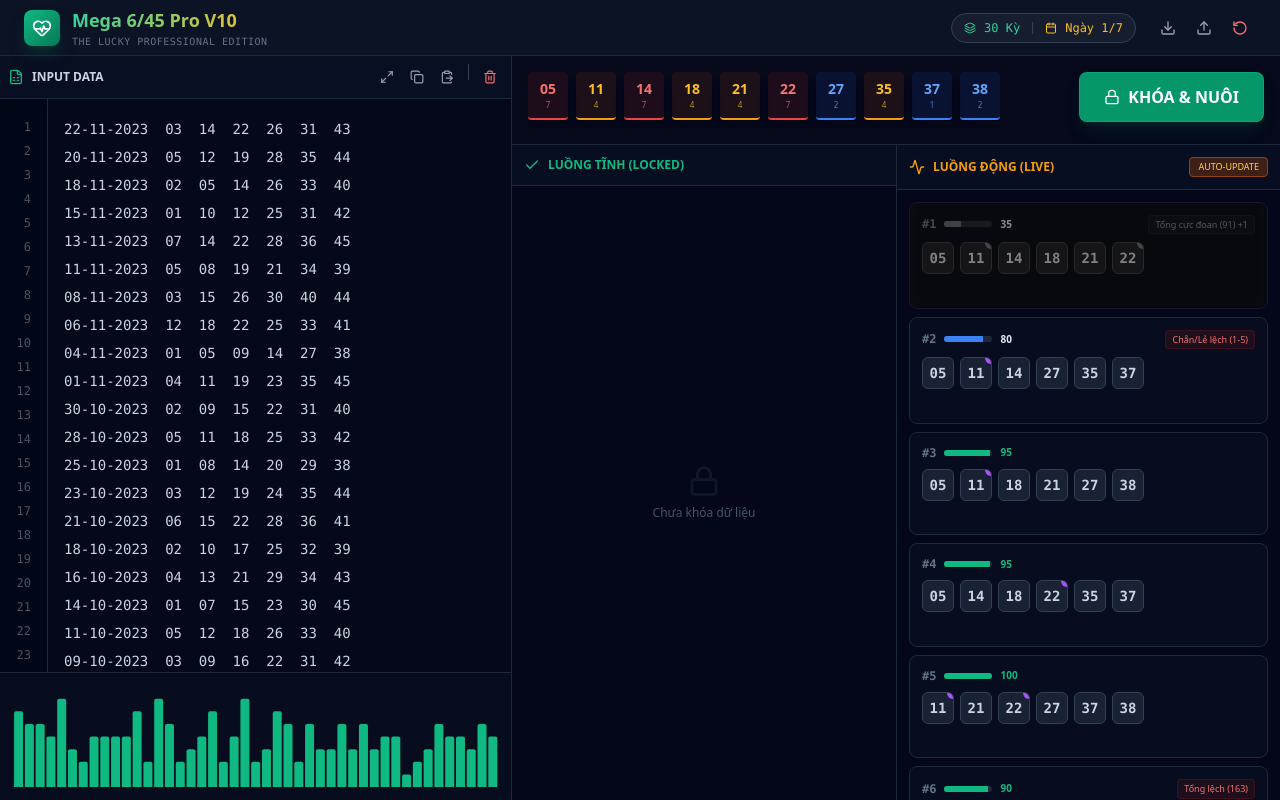
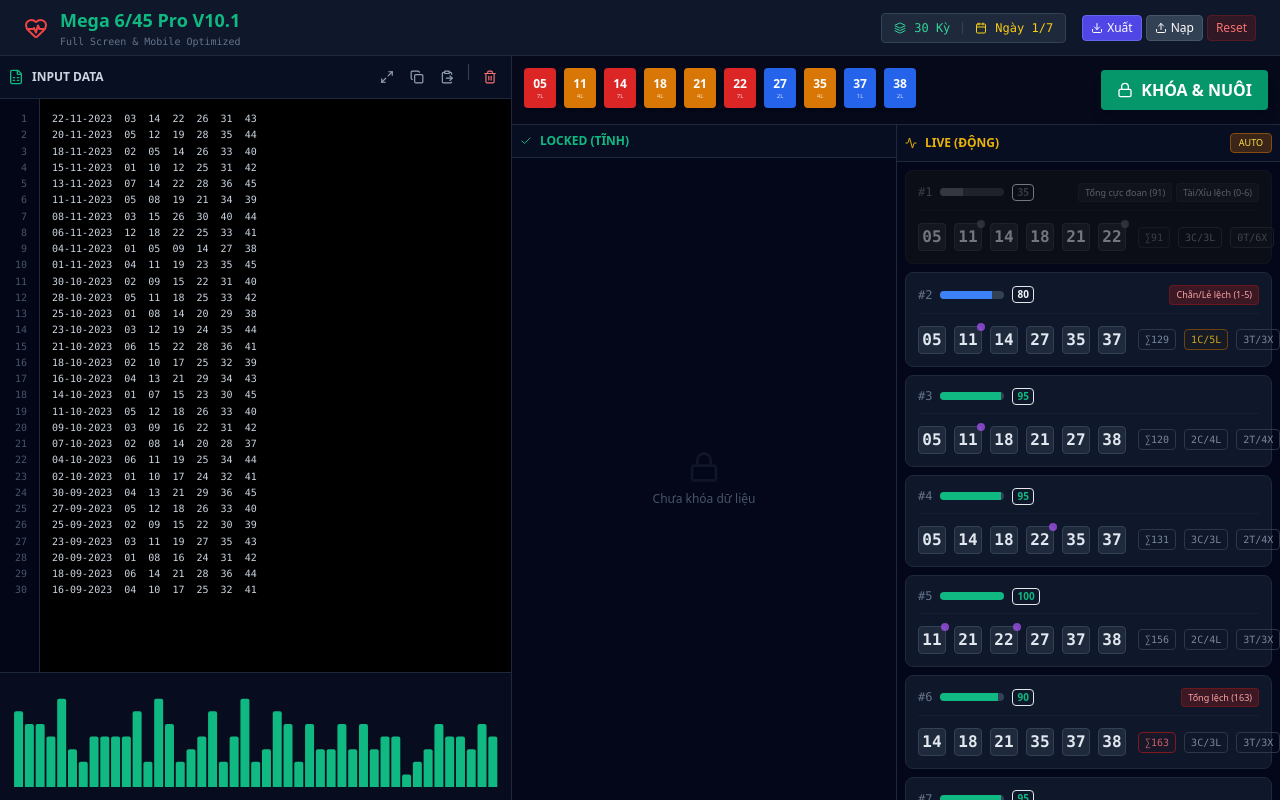
Before and after one commit to Juniorpaven/mega645-app, a React (Vite) app: page / in a window 1280 px wide. Built offline with nearby package versions, Linux system fonts and the light colour scheme.

Commit message:
nâng cấp V10.2 giu nguyen giao dien cu

```diff
--- a/src/App.tsx
+++ b/src/App.tsx
@@ -345,15 +345,15 @@ const Mega645AnalyzerV10 = () => {
     let color = 'bg-slate-500';
     if (status === 'EXCELLENT') color = 'bg-emerald-500';
     if (status === 'GOOD') color = 'bg-blue-500';
-    if (status === 'WARNING') color = 'bg-amber-500';
+    if (status === 'WARNING') color = 'bg-yellow-500';
     if (status === 'BAD') color = 'bg-red-500';
 
     return (
-      <div className="flex items-center gap-2" title={`Score: ${score}`}>
-        <div className="w-12 h-1.5 bg-slate-800 rounded-full overflow-hidden">
+      <div className="flex items-center gap-2" title={`Điểm sức khỏe: ${score}/100`}>
+        <div className="w-16 h-2 bg-slate-700 rounded-full overflow-hidden">
           <div className={`h-full ${color}`} style={{ width: `${score}%` }}></div>
         </div>
-        <span className={`text-[10px] font-bold ${color.replace('bg-', 'text-')}`}>
+        <span className={`text-[10px] font-bold px-1 rounded ${color.replace('bg-', 'text-')} bg-opacity-20 border border-opacity-50 border-${color.replace('bg-', '')}`}>
           {score}
         </span>
       </div>
@@ -362,55 +362,62 @@ const Mega645AnalyzerV10 = () => {
 
   const TicketRowV10 = ({ stats, index, isLocked, lockedSet }: { stats: TicketStats, index: number, isLocked: boolean, lockedSet?: Set<number> }) => {
     const isBad = stats.status === 'BAD';
+    const opacityClass = isBad && !isLocked ? 'opacity-50 grayscale hover:opacity-100 hover:grayscale-0 transition-all' : '';
 
     return (
-      <div className={`group relative flex flex-col gap-1 p-3 rounded-lg border backdrop-blur-sm transition-all duration-300
-        ${isBad && !isLocked ? 'opacity-60 grayscale hover:opacity-100 hover:grayscale-0' : ''}
-        ${isLocked
-          ? 'bg-emerald-950/30 border-emerald-500/30 hover:bg-emerald-950/50'
-          : 'bg-slate-900/40 border-slate-800 hover:border-amber-500/50 hover:bg-slate-800/60'
-        }
-      `}>
-        <div className="flex justify-between items-center mb-1">
+      <div className={`flex flex-col gap-2 p-3 rounded-lg border bg-slate-900 ${opacityClass} ${isBad ? 'border-red-900/50 bg-red-900/5' : 'border-slate-800'}`}>
+
+        {/* Row Header: Score & Status */}
+        <div className="flex justify-between items-center border-b border-slate-800/50 pb-2 mb-1">
           <div className="flex items-center gap-2">
-            <span className={`text-xs font-mono font-bold ${isLocked ? 'text-emerald-500' : 'text-slate-500'}`}>#{index + 1}</span>
+            <span className="text-xs text-slate-500 font-mono">#{index + 1}</span>
             <HealthBadge score={stats.score} status={stats.status} />
           </div>
           {stats.issues.length > 0 && (
-            <span className="text-[9px] text-red-400 bg-red-900/20 px-1.5 py-0.5 rounded border border-red-900/30 truncate max-w-[120px]">
-              {stats.issues[0]} {stats.issues.length > 1 && `+${stats.issues.length - 1}`}
-            </span>
+            <div className="flex gap-1">
+              {stats.issues.map((issue, i) => (
+                <span key={i} className="text-[9px] bg-red-900/40 text-red-300 px-1.5 py-0.5 rounded border border-red-800/50">
+                  {issue}
+                </span>
+              ))}
+            </div>
           )}
         </div>
 
-        <div className="flex justify-between items-center gap-2">
-          <div className="flex gap-1.5">
+        {/* Numbers & Stats */}
+        <div className="flex flex-col sm:flex-row justify-between items-center gap-3">
+          <div className="flex gap-2">
             {stats.numbers.map((n, i) => {
               const isDouble = DOUBLE_NUMBERS.includes(n);
               const isMatch = !isLocked && lockedSet?.has(n);
+
               return (
-                <div key={i} className={`
-                  w-8 h-8 flex items-center justify-center rounded-md font-mono font-bold text-sm relative overflow-hidden
-                  ${isLocked
-                    ? 'bg-emerald-900/40 text-emerald-100 border border-emerald-500/30 shadow-[0_0_10px_rgba(16,185,129,0.1)]'
-                    : isMatch
-                      ? 'bg-amber-500/20 text-amber-300 border border-amber-500/50 shadow-[0_0_15px_rgba(245,158,11,0.2)]'
-                      : 'bg-slate-800/80 text-slate-300 border border-slate-700'
-                  }
-                `}>
+                <span key={i} className={`relative font-mono font-bold w-7 h-7 flex items-center justify-center rounded
+                  ${n === 0 ? 'text-slate-700' :
+                    isLocked ? 'bg-emerald-900/20 text-emerald-100 border border-emerald-800/50' :
+                      isMatch ? 'bg-yellow-900/20 text-yellow-400 border border-yellow-500/50 shadow-[0_0_10px_rgba(234,179,8,0.1)]' :
+                        'bg-slate-800 text-slate-200 border border-slate-700'
+                  }`}>
                   {n < 10 ? `0${n}` : n}
-                  {isDouble && <div className="absolute top-0 right-0 w-1.5 h-1.5 bg-purple-500 rounded-bl-md"></div>}
-                </div>
+                  {isDouble && <span className="absolute -top-1 -right-1 w-2 h-2 bg-purple-500 rounded-full animate-pulse"></span>}
+                </span>
               );
             })}
           </div>
-        </div>
 
-        {/* Micro Stats */}
-        <div className="flex gap-2 mt-1 text-[9px] font-mono text-slate-500 opacity-0 group-hover:opacity-100 transition-opacity">
-          <span>∑:{stats.sum}</span>
-          <span>{stats.evens}C/{stats.odds}L</span>
-          <span>{stats.highs}T/{stats.lows}X</span>
+          {/* Mini Indicators (Always Visible) */}
+          <div className="flex gap-2 text-[10px] font-mono opacity-80">
+            <span className={`px-1.5 py-0.5 rounded border ${stats.sum >= 118 && stats.sum <= 158 ? 'border-slate-700 text-slate-400' : 'border-red-800 text-red-400 bg-red-900/10'}`}>
+              ∑{stats.sum}
+            </span>
+            <span className={`px-1.5 py-0.5 rounded border ${stats.evens >= 2 && stats.evens <= 4 ? 'border-slate-700 text-slate-400' : 'border-yellow-800 text-yellow-400 bg-yellow-900/10'}`}>
+              {stats.evens}C/{stats.odds}L
+            </span>
+            <span className={`px-1.5 py-0.5 rounded border ${stats.highs >= 2 && stats.highs <= 4 ? 'border-slate-700 text-slate-400' : 'border-blue-800 text-blue-400 bg-blue-900/10'}`}>
+              {stats.highs}T/{stats.lows}X
+            </span>
+            {stats.consecutive && <span className="px-1.5 py-0.5 rounded bg-emerald-900/30 text-emerald-400 border border-emerald-800">LiênKề</span>}
+          </div>
         </div>
       </div>
     );
@@ -435,50 +442,48 @@ const Mega645AnalyzerV10 = () => {
   }, [lockedMatrix]);
 
   return (
-    <div className="h-screen flex flex-col bg-slate-950 text-slate-200 font-sans overflow-hidden selection:bg-emerald-500/30">
+    <div className="h-screen flex flex-col bg-slate-950 text-slate-100 font-sans overflow-hidden">
 
       {/* --- HEADER --- */}
-      <header className="h-14 flex-none bg-slate-900/80 backdrop-blur-md border-b border-slate-800 flex items-center justify-between px-6 z-50">
+      <header className="h-14 flex-none bg-slate-900 border-b border-slate-800 flex items-center justify-between px-4 md:px-6 z-50">
         <div className="flex items-center gap-3">
-          <div className="p-2 bg-gradient-to-br from-emerald-500 to-emerald-700 rounded-lg shadow-lg shadow-emerald-900/50">
-            <HeartPulse className="w-5 h-5 text-white" />
-          </div>
+          <HeartPulse className="w-6 h-6 text-red-500" />
           <div>
-            <h1 className="text-lg font-bold bg-clip-text text-transparent bg-gradient-to-r from-emerald-400 to-amber-400">
-              Mega 6/45 Pro V10
+            <h1 className="text-lg font-bold text-emerald-500">
+              Mega 6/45 Pro V10.1
             </h1>
-            <p className="text-[10px] text-slate-500 font-mono tracking-wider">THE LUCKY PROFESSIONAL EDITION</p>
+            <p className="text-[10px] text-slate-500 font-mono">Full Screen & Mobile Optimized</p>
           </div>
         </div>
 
-        <div className="flex items-center gap-4">
-          <div className="flex items-center gap-2 px-3 py-1.5 bg-slate-800/50 rounded-full border border-slate-700">
+        <div className="flex items-center gap-2 md:gap-4">
+          <div className="hidden md:flex items-center gap-2 px-3 py-1.5 bg-slate-800 rounded border border-slate-700">
             <Layers className="w-3 h-3 text-emerald-400" />
             <span className="text-xs font-mono text-emerald-400">{processedData.length} Kỳ</span>
             <span className="w-px h-3 bg-slate-700 mx-1"></span>
-            <Calendar className="w-3 h-3 text-amber-400" />
-            <span className="text-xs font-mono text-amber-400">Ngày {currentDay}/7</span>
+            <Calendar className="w-3 h-3 text-yellow-400" />
+            <span className="text-xs font-mono text-yellow-400">Ngày {currentDay}/7</span>
           </div>
 
           <div className="flex gap-1">
-            <button onClick={handleExport} className="p-2 hover:bg-slate-800 rounded-lg text-slate-400 hover:text-white transition-colors" title="Xuất dữ liệu">
-              <Download className="w-4 h-4" />
+            <button onClick={handleExport} className="px-2 py-1 bg-indigo-600 hover:bg-indigo-500 text-white rounded border border-indigo-500 text-xs flex items-center gap-1 transition-colors">
+              <Download className="w-3 h-3" /> <span className="hidden sm:inline">Xuất</span>
             </button>
-            <button onClick={handleImport} className="p-2 hover:bg-slate-800 rounded-lg text-slate-400 hover:text-white transition-colors" title="Nhập dữ liệu">
-              <Upload className="w-4 h-4" />
+            <button onClick={handleImport} className="px-2 py-1 bg-slate-700 hover:bg-slate-600 text-white rounded border border-slate-600 text-xs flex items-center gap-1 transition-colors">
+              <Upload className="w-3 h-3" /> <span className="hidden sm:inline">Nạp</span>
             </button>
-            <button onClick={handleHardReset} className="p-2 hover:bg-red-900/20 rounded-lg text-red-400 hover:text-red-300 transition-colors" title="Reset All">
-              <RotateCcw className="w-4 h-4" />
+            <button onClick={handleHardReset} className="px-2 py-1 bg-red-900/30 hover:bg-red-900/50 text-red-400 rounded border border-red-900/50 text-xs transition-colors">
+              Reset
             </button>
           </div>
         </div>
       </header>
 
       {/* --- MAIN CONTENT --- */}
-      <main className="flex-1 flex overflow-hidden">
+      <main className="flex-1 flex flex-col md:flex-row overflow-hidden">
 
         {/* --- LEFT PANEL: INPUT KHỔNG LỒ --- */}
-        <section className="w-[40%] flex flex-col border-r border-slate-800 bg-slate-900/20 backdrop-blur-sm relative">
+        <section className="w-full md:w-[40%] flex flex-col border-b md:border-b-0 md:border-r border-slate-800 bg-slate-900/20 relative h-[40%] md:h-full">
 
           {/* Toolbar */}
           <div className="flex-none p-2 border-b border-slate-800 flex justify-between items-center bg-slate-900/50">
@@ -510,9 +515,9 @@ const Mega645AnalyzerV10 = () => {
             {lockedMatrix ? (
               <div className="absolute inset-0 z-10 flex flex-col">
                 {/* New Day Input Overlay */}
-                <div className="p-4 bg-emerald-900/10 border-b border-emerald-500/20 backdrop-blur-md">
-                  <label className="text-xs font-bold text-emerald-400 uppercase flex items-center gap-2 mb-2">
-                    <PlusCircle className="w-4 h-4" /> Cập nhật ngày mới (Auto-Trim)
+                <div className="p-3 bg-emerald-900/10 border-b border-emerald-500/20">
+                  <label className="text-[10px] font-bold text-emerald-400 uppercase flex items-center gap-2 mb-1">
+                    <PlusCircle className="w-3 h-3" /> Cập nhật ngày mới (Auto-Trim)
                   </label>
                   <div className="flex gap-2">
                     <input
@@ -520,12 +525,12 @@ const Mega645AnalyzerV10 = () => {
                       value={newDayInput}
                       onChange={(e) => setNewDayInput(e.target.value)}
                       placeholder="VD: 29-11-2023 01 02 03 04 05 06"
-                      className="flex-1 bg-slate-950/80 border border-emerald-500/30 rounded-lg px-4 py-3 text-sm text-emerald-100 font-mono focus:outline-none focus:border-emerald-500 shadow-inner"
+                      className="flex-1 bg-slate-950 border border-emerald-500/30 rounded px-3 py-2 text-xs text-white focus:outline-none focus:border-emerald-500"
                       onKeyDown={(e) => e.key === 'Enter' && handleUpdateNewDay()}
                     />
                     <button
                       onClick={handleUpdateNewDay}
-                      className="bg-emerald-600 hover:bg-emerald-500 text-white px-4 py-2 rounded-lg text-sm font-bold shadow-lg shadow-emerald-900/20 transition-all"
+                      className="bg-emerald-600 hover:bg-emerald-500 text-white px-3 py-1 rounded text-xs font-bold whitespace-nowrap"
                     >
                       Thêm
                     </button>
@@ -534,11 +539,11 @@ const Mega645AnalyzerV10 = () => {
 
                 {/* Read Only Content */}
                 <div className="flex-1 flex overflow-hidden opacity-50 grayscale-[0.5] pointer-events-none">
-                  <div className="bg-slate-950/50 text-slate-600 text-xs font-mono p-4 text-right border-r border-slate-800 select-none w-12">
-                    <pre className="leading-loose">{Array.from({ length: 30 }, (_, i) => i + 1).join('\n')}</pre>
+                  <div className="bg-slate-950 text-slate-600 text-[10px] font-mono p-3 text-right border-r border-slate-800 select-none w-10">
+                    <pre className="leading-relaxed">{Array.from({ length: 30 }, (_, i) => i + 1).join('\n')}</pre>
                   </div>
                   <textarea
-                    className="flex-1 bg-transparent text-sm font-mono p-4 text-slate-300 resize-none leading-loose"
+                    className="flex-1 bg-black text-[10px] font-mono p-3 text-slate-400 resize-none leading-relaxed"
                     value={rawData}
                     readOnly
                   />
@@ -546,12 +551,12 @@ const Mega645AnalyzerV10 = () => {
               </div>
             ) : (
               <div className="flex-1 flex overflow-hidden">
-                <div ref={lineNumberRef} className="bg-slate-950/50 text-slate-600 text-xs font-mono p-4 text-right border-r border-slate-800 select-none overflow-hidden w-12">
-                  <pre className="leading-loose">{lineNumbers}</pre>
+                <div ref={lineNumberRef} className="bg-slate-950 text-slate-600 text-[10px] font-mono p-3 text-right border-r border-slate-800 select-none overflow-hidden w-10">
+                  <pre className="leading-relaxed">{lineNumbers}</pre>
                 </div>
                 <textarea
                   ref={textareaRef}
-                  className="flex-1 bg-transparent text-sm font-mono p-4 focus:outline-none text-slate-300 whitespace-pre resize-none leading-loose selection:bg-emerald-500/30"
+                  className="flex-1 bg-black text-[10px] font-mono p-3 focus:outline-none text-slate-300 whitespace-pre resize-none leading-relaxed"
                   value={rawData}
                   onChange={(e) => setRawData(e.target.value)}
                   onScroll={() => {
@@ -566,8 +571,8 @@ const Mega645AnalyzerV10 = () => {
             )}
           </div>
 
-          {/* Mini Chart (Bottom of Left Panel) */}
-          <div className="h-32 border-t border-slate-800 bg-slate-900/30 p-2">
+          {/* Mini Chart */}
+          <div className="h-24 md:h-32 border-t border-slate-800 bg-slate-900/30 p-2">
             <ResponsiveContainer width="100%" height="100%">
               <BarChart data={chartData}>
                 <Bar dataKey="freq" fill="#10b981" radius={[2, 2, 0, 0]} />
@@ -581,48 +586,49 @@ const Mega645AnalyzerV10 = () => {
         </section>
 
         {/* --- RIGHT PANEL: MATRIX RỘNG MỞ --- */}
-        <section className="flex-1 flex flex-col bg-slate-950 relative">
+        <section className="flex-1 flex flex-col bg-slate-950 relative h-[60%] md:h-full">
 
           {/* Top Control Bar */}
-          <div className="flex-none p-4 border-b border-slate-800 flex justify-between items-start bg-slate-900/20">
+          <div className="flex-none p-3 border-b border-slate-800 flex flex-col sm:flex-row justify-between items-start sm:items-center bg-slate-900/20 gap-3">
             {/* Pool Display */}
-            <div className="flex gap-2 overflow-x-auto pb-2 scrollbar-hide">
+            <div className="flex gap-2 overflow-x-auto pb-1 scrollbar-hide w-full sm:w-auto">
               {selectedPool.map((item, idx) => (
                 <div key={idx} className={`
-                    flex flex-col items-center justify-center w-10 h-12 rounded border-b-2 shadow-lg flex-shrink-0
-                    ${item.type === 'HOT' ? 'bg-red-900/20 border-red-500 text-red-400' :
-                    item.type === 'COLD' ? 'bg-blue-900/20 border-blue-500 text-blue-400' :
-                      'bg-amber-900/20 border-amber-500 text-amber-400'
+                    flex flex-col items-center justify-center w-8 h-10 rounded shadow-lg flex-shrink-0
+                    ${item.type === 'HOT' ? 'bg-red-600' :
+                    item.type === 'COLD' ? 'bg-blue-600' :
+                      'bg-amber-600'
                   }
                   `}>
-                  <span className="text-sm font-bold">{item.num < 10 ? `0${item.num}` : item.num}</span>
-                  <span className="text-[8px] opacity-70">{item.count}</span>
+                  <span className="text-xs font-bold text-white">{item.num < 10 ? `0${item.num}` : item.num}</span>
+                  <span className="text-[6px] text-white/80">{item.count}L</span>
                 </div>
               ))}
             </div>
 
             {/* Main Action Buttons */}
-            <div className="flex gap-2 ml-4">
+            <div className="flex gap-2 w-full sm:w-auto">
               {!lockedMatrix ? (
                 <button
                   onClick={handleLock}
-                  className="flex items-center gap-2 bg-emerald-600 hover:bg-emerald-500 text-white px-6 py-3 rounded-lg font-bold shadow-lg shadow-emerald-900/30 transition-all border border-emerald-500/50"
+                  className="flex-1 sm:flex-none flex items-center justify-center gap-2 bg-emerald-600 hover:bg-emerald-500 text-white px-4 py-2 rounded font-bold shadow-lg transition-all"
                 >
                   <Lock className="w-4 h-4" /> KHÓA & NUÔI
                 </button>
               ) : (
-                <div className="flex flex-col gap-2">
+                <div className="flex flex-1 sm:flex-none gap-2">
                   <button
                     onClick={handleNextDay}
-                    className="flex items-center gap-2 bg-amber-600 hover:bg-amber-500 text-white px-6 py-2 rounded-lg font-bold shadow-lg shadow-amber-900/30 transition-all border border-amber-500/50"
+                    className="flex-1 flex items-center justify-center gap-2 bg-blue-600 hover:bg-blue-500 text-white px-4 py-2 rounded font-bold shadow-lg transition-all"
                   >
-                    <Calendar className="w-4 h-4" /> HOÀN THÀNH KỲ {currentDay}
+                    <Calendar className="w-4 h-4" /> KỲ {currentDay} {'->'} {currentDay + 1}
                   </button>
                   <button
                     onClick={handleUnlock}
-                    className="flex items-center justify-center gap-2 bg-slate-800 hover:bg-slate-700 text-slate-300 px-6 py-1.5 rounded-lg text-xs font-bold border border-slate-700 transition-all"
+                    className="flex items-center justify-center gap-2 bg-slate-800 hover:bg-slate-700 text-slate-300 px-3 py-2 rounded text-xs font-bold border border-slate-700 transition-all"
+                    title="Mở khóa để sửa"
                   >
-                    <Unlock className="w-3 h-3" /> MỞ KHÓA (SỬA GỐC)
+                    <Unlock className="w-4 h-4" />
                   </button>
                 </div>
               )}
@@ -630,17 +636,17 @@ const Mega645AnalyzerV10 = () => {
           </div>
 
           {/* Matrix Content - Full Height */}
-          <div className="flex-1 grid grid-cols-2 divide-x divide-slate-800 overflow-hidden">
+          <div className="flex-1 grid grid-cols-1 md:grid-cols-2 divide-y md:divide-y-0 md:divide-x divide-slate-800 overflow-hidden">
 
             {/* LEFT: LOCKED MATRIX */}
             <div className="flex flex-col overflow-hidden bg-slate-900/10">
-              <div className="p-3 border-b border-slate-800 bg-slate-900/50 sticky top-0 z-10 flex justify-between items-center">
+              <div className="p-2 border-b border-slate-800 bg-slate-900/50 sticky top-0 z-10 flex justify-between items-center">
                 <h3 className="text-xs font-bold text-emerald-500 flex items-center gap-2">
-                  <Check className="w-4 h-4" /> LUỒNG TĨNH (LOCKED)
+                  <Check className="w-3 h-3" /> LOCKED (TĨNH)
                 </h3>
                 {lockedMatrix && <span className="text-[9px] bg-emerald-900/50 text-emerald-300 px-2 py-0.5 rounded border border-emerald-800">ĐANG NUÔI</span>}
               </div>
-              <div className="flex-1 overflow-y-auto p-3 space-y-2 scrollbar-thin scrollbar-thumb-slate-700">
+              <div className="flex-1 overflow-y-auto p-2 space-y-2 scrollbar-thin scrollbar-thumb-slate-700">
                 {lockedMatrix ? (
                   lockedMatrix.map((stats, idx) => (
                     <TicketRowV10 key={idx} stats={stats} index={idx} isLocked={true} />
@@ -656,13 +662,13 @@ const Mega645AnalyzerV10 = () => {
 
             {/* RIGHT: LIVE MATRIX */}
             <div className="flex flex-col overflow-hidden bg-slate-900/10">
-              <div className="p-3 border-b border-slate-800 bg-slate-900/50 sticky top-0 z-10 flex justify-between items-center">
-                <h3 className="text-xs font-bold text-amber-500 flex items-center gap-2">
-                  <Activity className="w-4 h-4" /> LUỒNG ĐỘNG (LIVE)
+              <div className="p-2 border-b border-slate-800 bg-slate-900/50 sticky top-0 z-10 flex justify-between items-center">
+                <h3 className="text-xs font-bold text-yellow-500 flex items-center gap-2">
+                  <Activity className="w-3 h-3" /> LIVE (ĐỘNG)
                 </h3>
-                <span className="text-[9px] bg-amber-900/50 text-amber-300 px-2 py-0.5 rounded border border-amber-800">AUTO-UPDATE</span>
+                <span className="text-[9px] bg-yellow-900/50 text-yellow-300 px-2 py-0.5 rounded border border-yellow-800">AUTO</span>
               </div>
-              <div className="flex-1 overflow-y-auto p-3 space-y-2 scrollbar-thin scrollbar-thumb-slate-700">
+              <div className="flex-1 overflow-y-auto p-2 space-y-2 scrollbar-thin scrollbar-thumb-slate-700">
                 {generatedMatrix.map((stats, idx) => (
                   <TicketRowV10 key={idx} stats={stats} index={idx} isLocked={false} lockedSet={lockedNumbersSet} />
                 ))}
```
